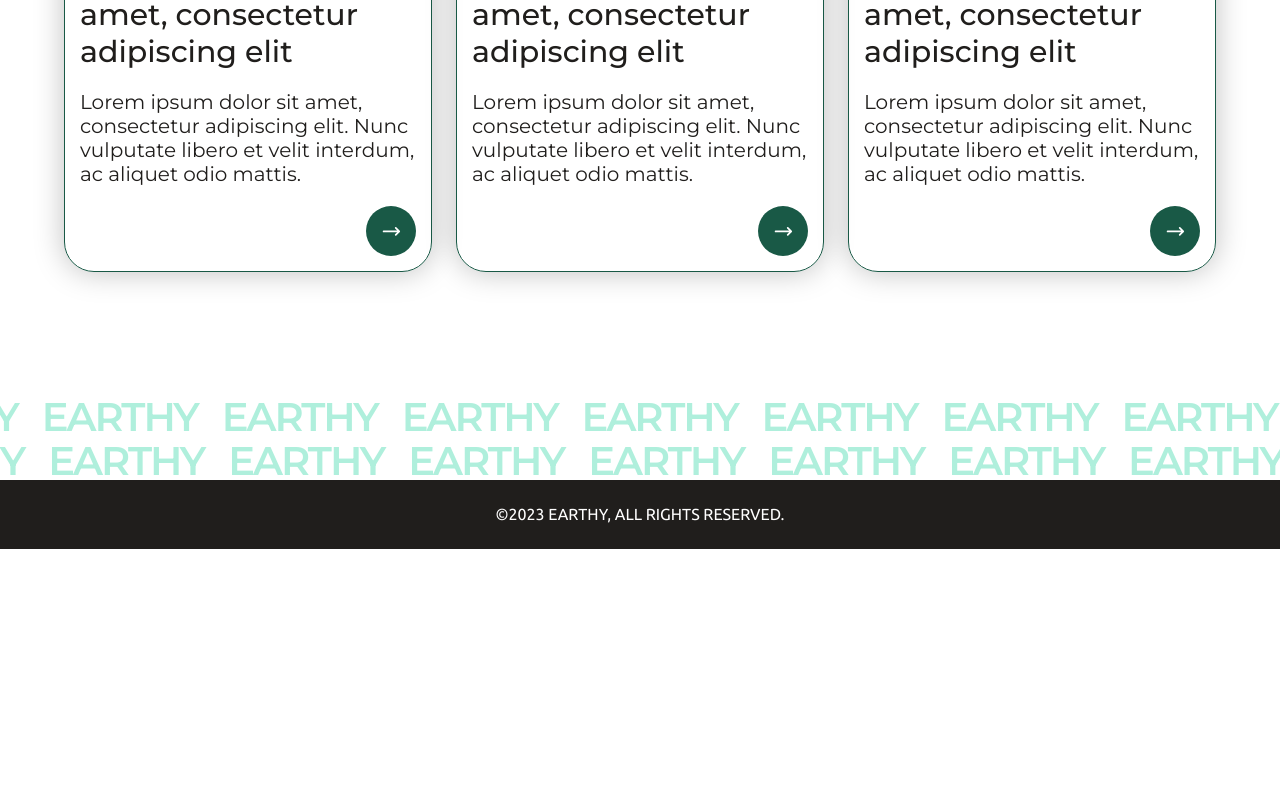
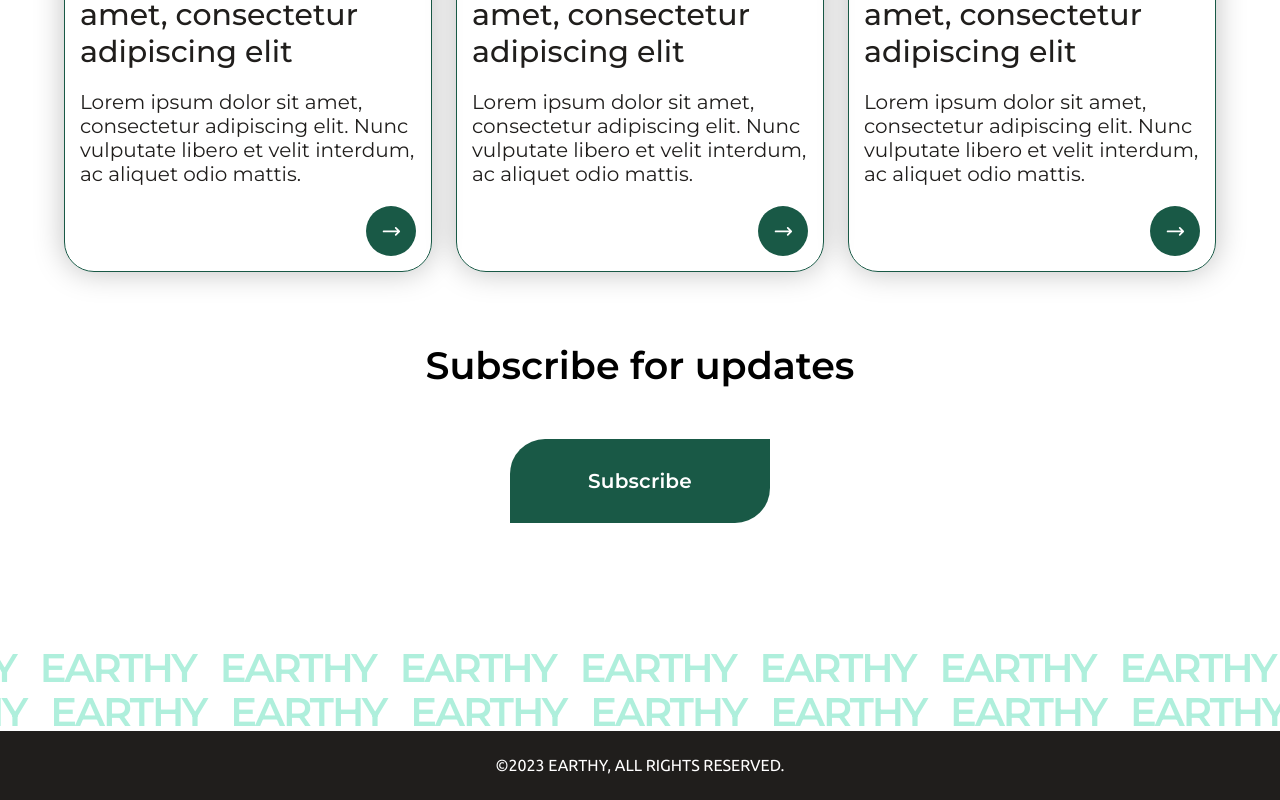
Before and after one commit to DMCprogs/earthry, a Next.js app: page /blog in a window 1280 px wide. Shown: the part 553-1353 px from the top of the page. Before the commit the page ends 1102 px from the top, so only its background shows below. Built offline with nearby package versions, Linux system fonts and the light colour scheme.

Commit message:
Subscribe for update

```diff
--- a/src/app/blog/page.tsx
+++ b/src/app/blog/page.tsx
@@ -1,7 +1,10 @@
+"use client";
+
 import { FC } from "react";
 import Link from "next/link";
 import { DivDefaultContainerSC } from "../styles.page";
 import image from "../images/ItemBlogExample.png";
+import { useRouter } from 'next/navigation';
 
 import {
   DivContentSC,
@@ -10,20 +13,51 @@ import {
 import teamLogo from "../images/Team.jpg";
 import BlogCard from "../components/blog/BlogCard";
 import { DivH1SC } from "../about/styles.about";
-const Blog: FC = () => (
-  <DivDefaultContainerSC style={{ marginTop: '140px' }}>
+import ButtonWrapper from "../components/custom_button";
+const Blog: FC = () => {
+  const router = useRouter();
+  const styles = {
+    justifySelf: 'center',
+    borderRadius: '35px 0px',
+    marginTop: '-20px',
+
+  }
+  return (
+    <DivDefaultContainerSC style={{ marginTop: "140px" }}>
       <DivBlogContainerSC>
 
         <DivH1SC>Blog</DivH1SC>
         <DivContentSC>
-      <BlogCard img={image}/>
-      <BlogCard img={image}/>
-      <BlogCard img={image}/>
+          <BlogCard
+            title={"Lorem ipsum dolor sit amet, consectetur adipiscing elit"}
+            description={"Lorem ipsum dolor sit amet, consectetur adipiscing elit. Nunc vulputate libero et velit interdum, ac aliquet odio mattis."}
+            img={image}
+          />
+          <BlogCard
+            title={"Lorem ipsum dolor sit amet, consectetur adipiscing elit"}
+            description={"Lorem ipsum dolor sit amet, consectetur adipiscing elit. Nunc vulputate libero et velit interdum, ac aliquet odio mattis."}
+            img={image}
+          />
+          <BlogCard
+            title={"Lorem ipsum dolor sit amet, consectetur adipiscing elit"}
+            description={"Lorem ipsum dolor sit amet, consectetur adipiscing elit. Nunc vulputate libero et velit interdum, ac aliquet odio mattis."}
+            img={image}
+          />
 
         </DivContentSC>
+        <DivH1SC>Subscribe for updates</DivH1SC>
+        <ButtonWrapper
+          styles={styles}
+          primary={true}
+          height={84}
+          width={260}
+          onClick={() => router.push('/')}
+        >Subscribe
+        </ButtonWrapper>
       </DivBlogContainerSC>
 
     </DivDefaultContainerSC>
   );
+};
 
 export default Blog;
--- a/src/app/components/blog/BlogCard.tsx
+++ b/src/app/components/blog/BlogCard.tsx
@@ -15,8 +15,11 @@ import Link from "next/link";
 
 type BlogCardProps = {
   img: any;
+  title: string;
+  description: string;
+
 }
-const BlogCard: FC<BlogCardProps> = ({ img }) => {
+const BlogCard: FC<BlogCardProps> = ({ img, title, description }) => {
   const router = useRouter();
 
   const styles = {
@@ -28,8 +31,8 @@ const BlogCard: FC<BlogCardProps> = ({ img }) => {
     <BlogCardContainerSC>
       <BlogCardImageSC img={img} />
       <DivProductContentSC>
-        <BlogCardTitleSC>Lorem ipsum dolor sit amet, consectetur adipiscing elit</BlogCardTitleSC>
-        <BlogCardDescriptionSC>Lorem ipsum dolor sit amet, consectetur adipiscing elit. Nunc vulputate libero et velit interdum, ac aliquet odio mattis.</BlogCardDescriptionSC>
+        <BlogCardTitleSC>{title}</BlogCardTitleSC>
+        <BlogCardDescriptionSC>{description}</BlogCardDescriptionSC>
         <ButtonWrapper
           styles={styles}
           directionRadius="center"
--- a/src/app/components/custom_button/styles.custom_button.ts
+++ b/src/app/components/custom_button/styles.custom_button.ts
@@ -35,9 +35,9 @@ export const ButtonWrapperSC = styled.button<{
     background: ${({ primary, colorButton }) =>
     primary ? (colorButton ? '#646464' : "rgba(25, 89, 70, 0.5)") : "rgba(0, 175, 121, 0.25)"};
   }
-
   color: ${({ primary }) => (primary ? "white" : "#201E1C")};
   justify-items: center;
+
   align-items: center;
   ${({ directionRadius }) =>
     directionRadius === "left"
```
Lines whose indentation alone changed are shown as unchanged.
